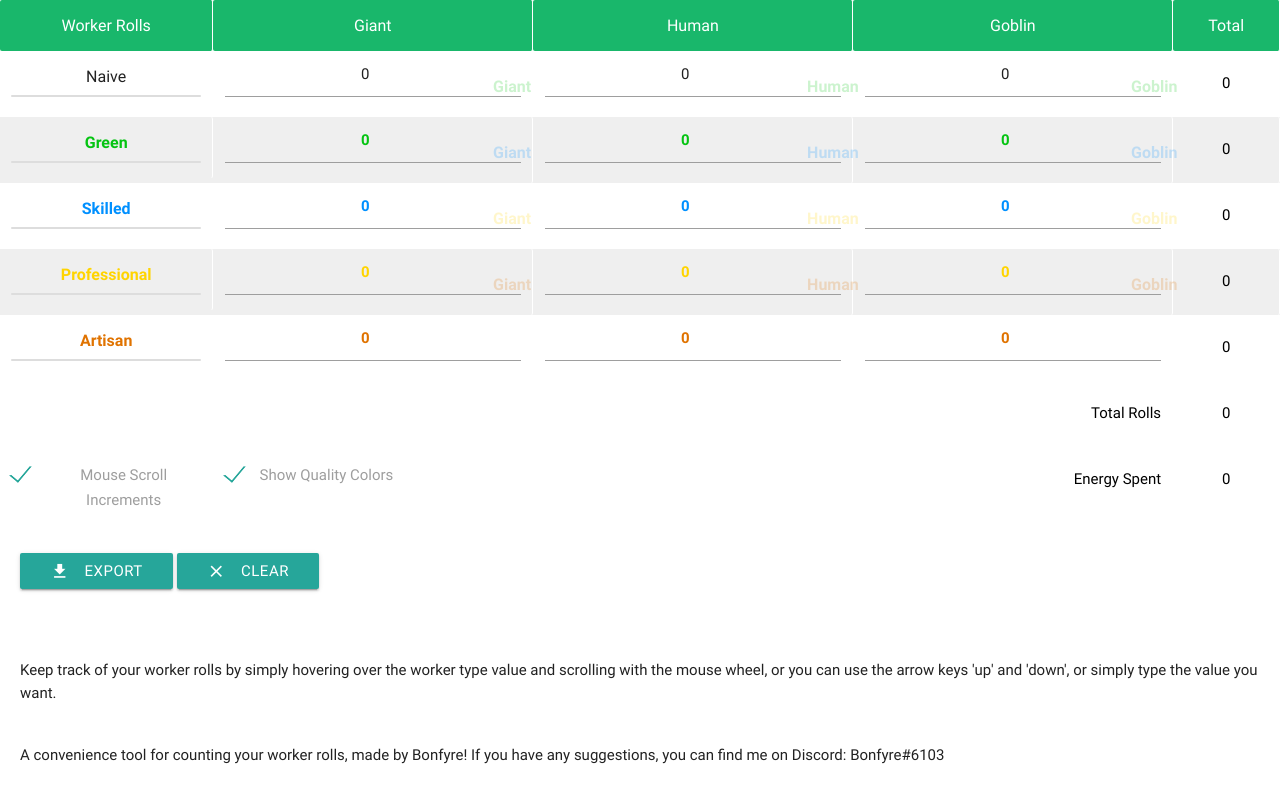
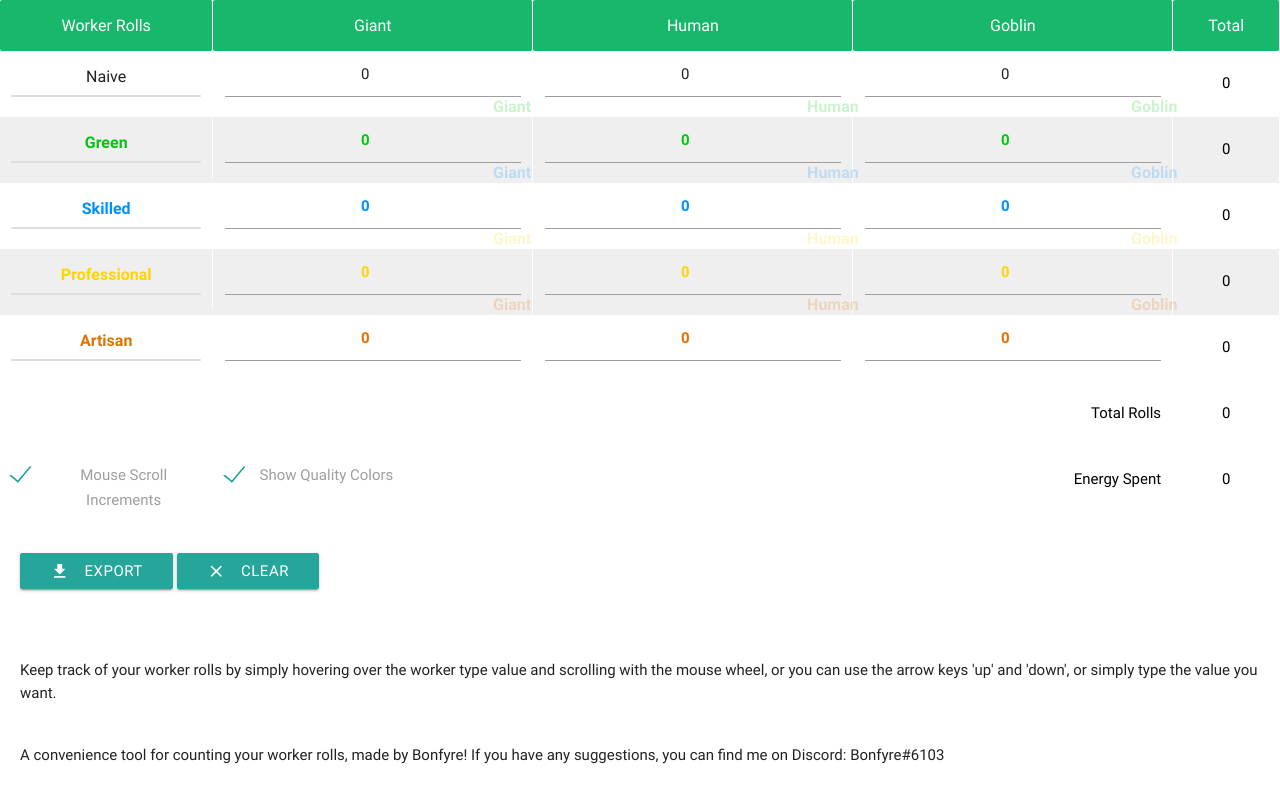
Before and after one commit to BenDol/bdo-worker-rolls, a plain HTML site: page index.html in a window 1280 px wide. Both pictures are taken after a click on the label "Show Quality Colors". Drawn offline with nearby package versions, Linux system fonts and the light colour scheme.

Commit message:
Another minor tweak.

```diff
--- a/css/style.css
+++ b/css/style.css
@@ -97,21 +97,21 @@ table.colored .race span {
 #giant span {
   position: absolute;
   margin-left: -28px;
-  margin-top: -40px;
+  margin-top: -20px;
   opacity: 0.2;
 }
 
 #human span {
   position: absolute;
   margin-left: -34px;
-  margin-top: -40px;
+  margin-top: -20px;
   opacity: 0.2;
 }
 
 #goblin span {
   position: absolute;
   margin-left: -30px;
-  margin-top: -40px;
+  margin-top: -20px;
   opacity: 0.2;
 }
 
```
